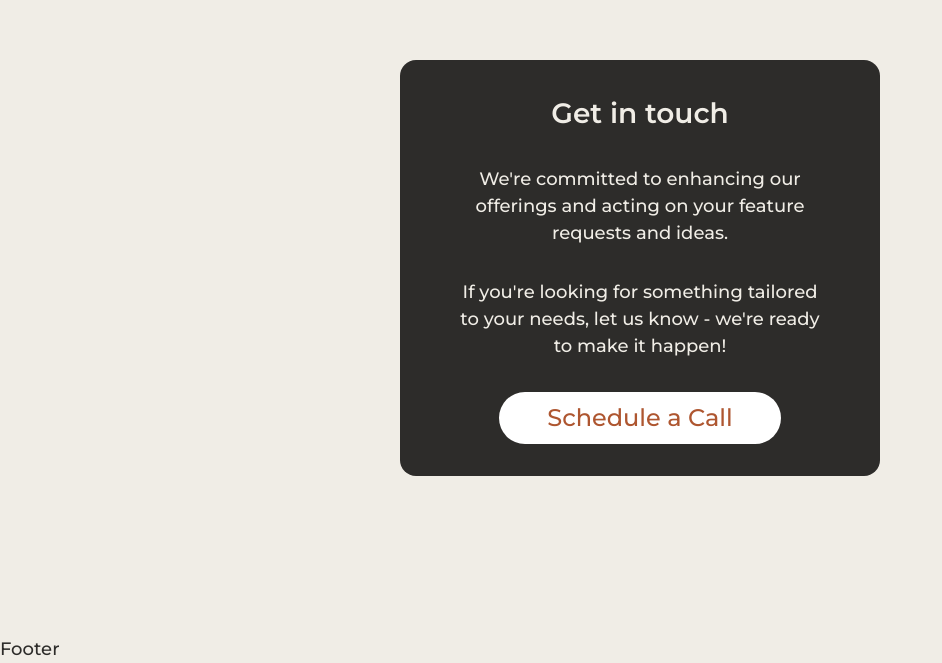
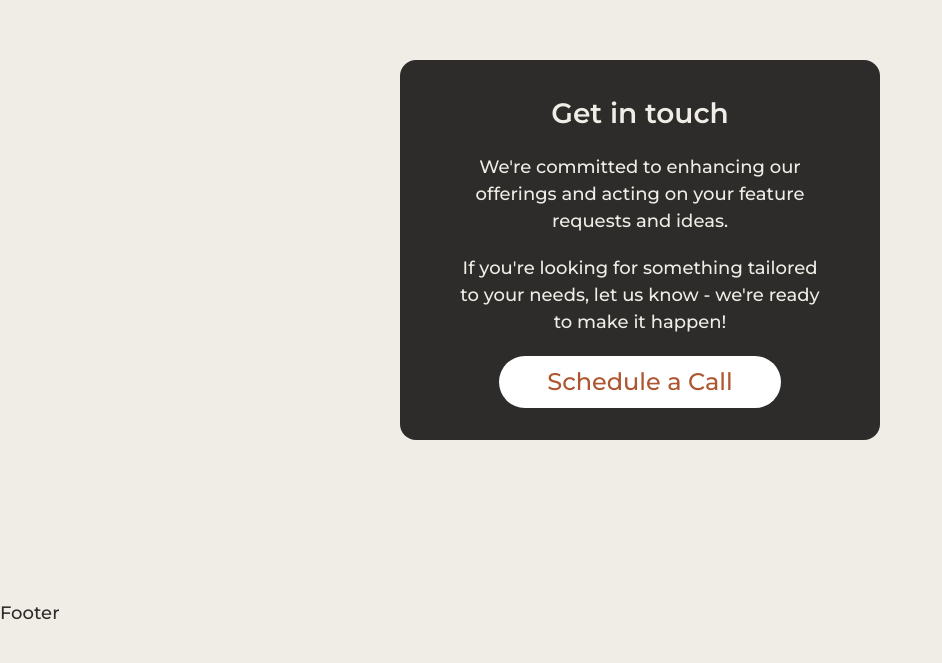
Before and after one commit to edio-tech/edio-landing-page, a React (Vite) app: page /for-creators in a window 1280 px wide. Shown: the part 1012-1675 px from the top of the page, without its empty margins (0-942 px from the left). After the commit the page ends 1639 px from the top, so only its background shows below. Built offline with nearby package versions, Linux system fonts and the light colour scheme.

Commit message:
Update Contact.css

```diff
--- a/src/components/Contact.css
+++ b/src/components/Contact.css
@@ -12,7 +12,7 @@
     flex-direction: column;
     justify-content: center;
     align-items: center;
-    gap: 2rem;
+    gap: 1.25rem;
 
     background-color: var(--clr-background-accent);
     color: var(--clr-text-accent);
```
